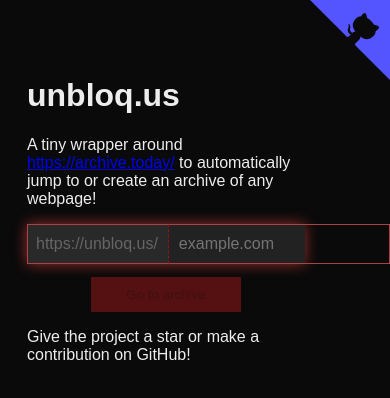
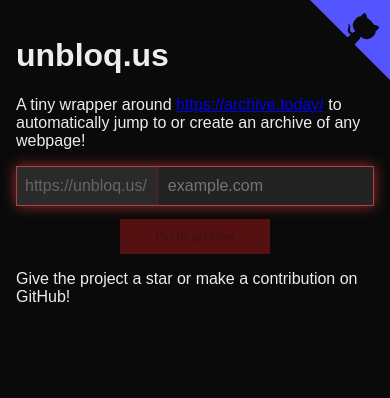
Before and after one commit to leiDnedyA/unbloq.us, a Next.js app: page / in a window 390 px wide. Shown: the top 398 px of the page. Built offline with nearby package versions, Linux system fonts and the light colour scheme.

Commit message:
fix: broken layout on mobile

```diff
--- a/pages/[[...path]].tsx
+++ b/pages/[[...path]].tsx
@@ -126,7 +126,7 @@ export default function HomePage({ error, targetUrl }: { error?: string, targetU
   });
   if (error) {
     return (
-      <div style={{ fontFamily: 'sans-serif', padding: 40 }}>
+      <div>
         <h1>Error</h1>
         <p>{error || 'Unknown error occurred.'}</p>
         {targetUrl && <p>
@@ -140,7 +140,7 @@ export default function HomePage({ error, targetUrl }: { error?: string, targetU
       </div>
     );
   }
-  return <div style={{ fontFamily: 'sans-serif', padding: 40 }}>
+  return <div style={{ fontFamily: 'sans-serif' }}>
     <h1>unbloq.us</h1>
     <p>
       A tiny wrapper around <a href="https://archive.today/">https://archive.today/</a> {' '}
--- a/styles/homepage.css
+++ b/styles/homepage.css
@@ -23,7 +23,7 @@
   border-left: none;
   font-size: 1em;
   flex: 1;
-  min-width: 200px;
+  min-width: 180px;
 }
 
 .input:focus {
```
